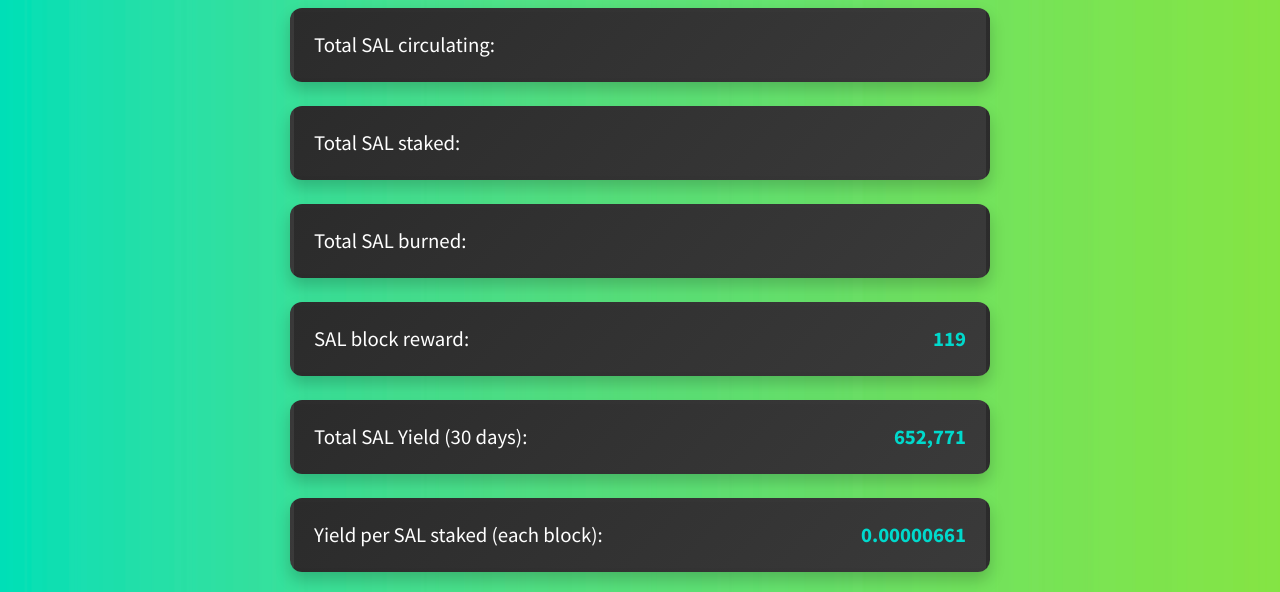
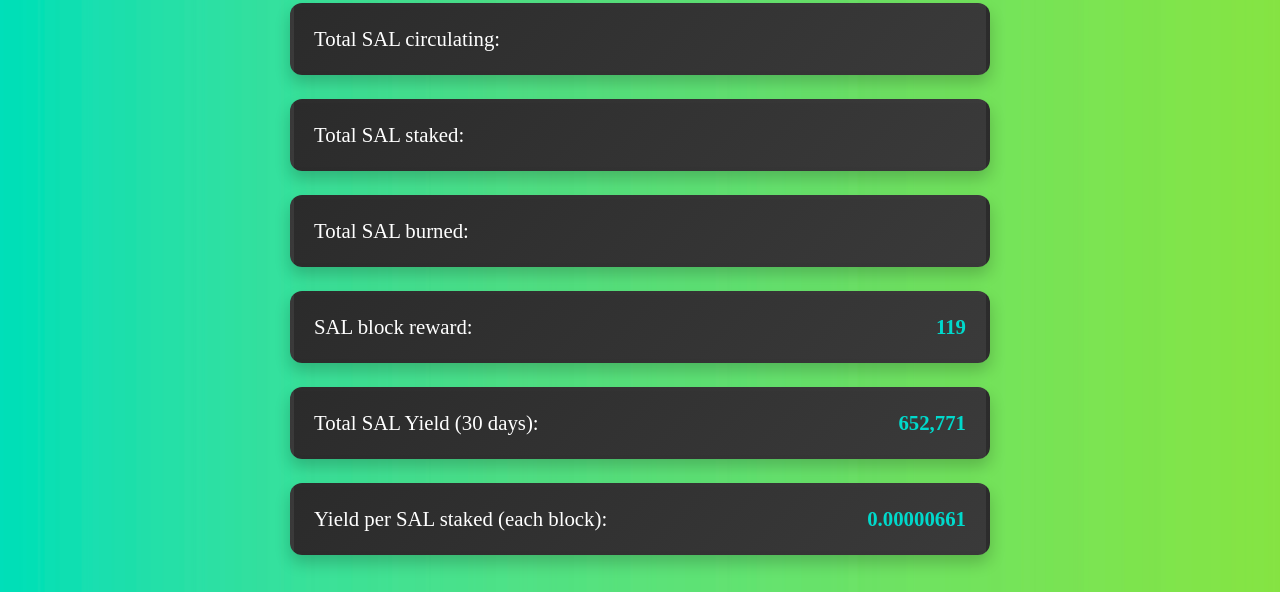
Before and after one commit to redpillsal/dashboard, a plain HTML site: page index.html in a window 1280 px wide. Shown: the part 196-788 px from the top of the page. Drawn offline with Linux system fonts and the light colour scheme; no server answers.

Commit message:
Update index.html

```diff
--- a/index.html
+++ b/index.html
@@ -5,13 +5,10 @@
     <meta name="viewport" content="width=device-width, initial-scale=1.0">
     <title>Salvium Supply Dashboard</title>
 
-    <!-- Import Source Sans Pro from Google Fonts -->
-    <link rel="stylesheet" href="https://fonts.googleapis.com/css2?family=Source+Sans+Pro:wght@300;400;600;700;900&display=swap">
-
     <style>
-        /* Apply Source Sans Pro */
+        /* Apply Times New Roman */
         body, h2, ul, li, label, button {
-            font-family: 'Source Sans Pro', sans-serif;
+            font-family: 'Times New Roman', Times, serif;
         }
 
         body {
```
